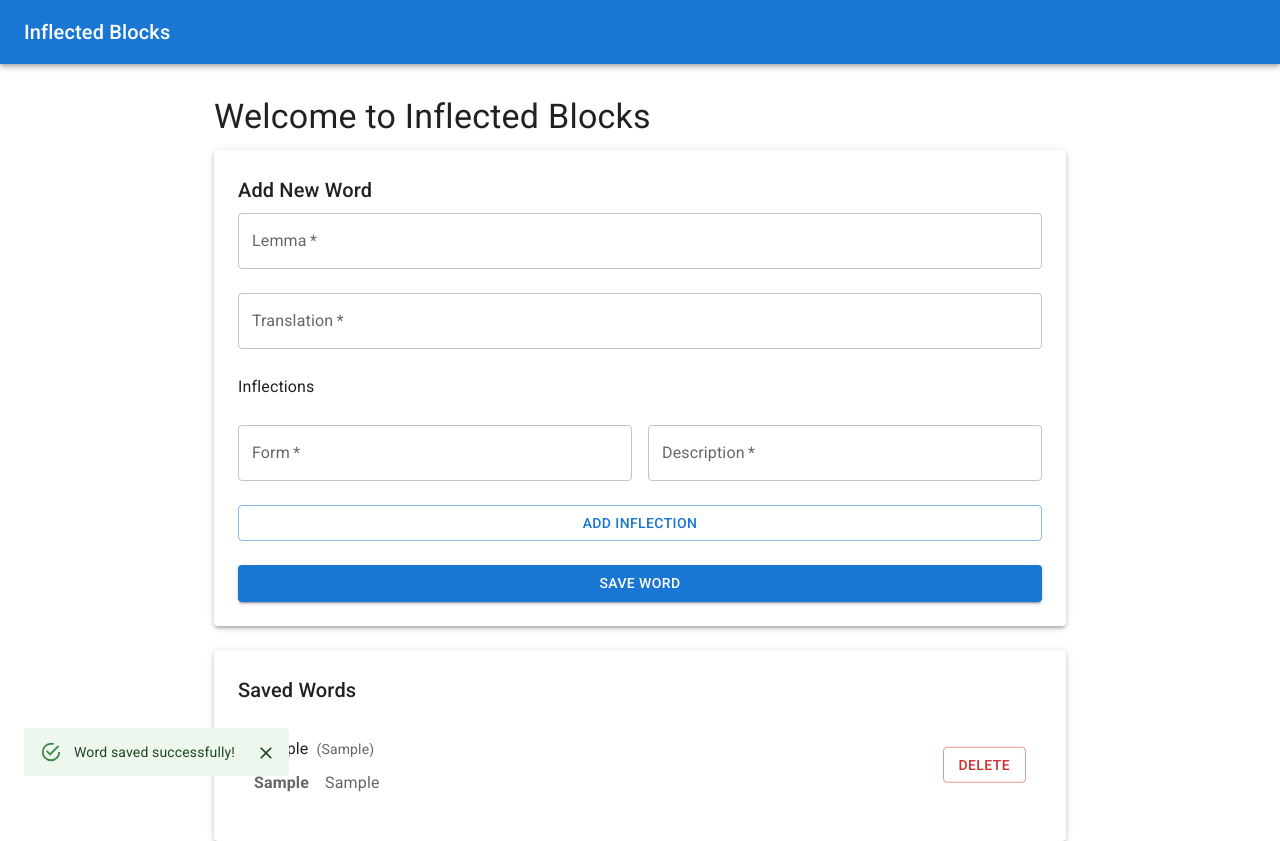
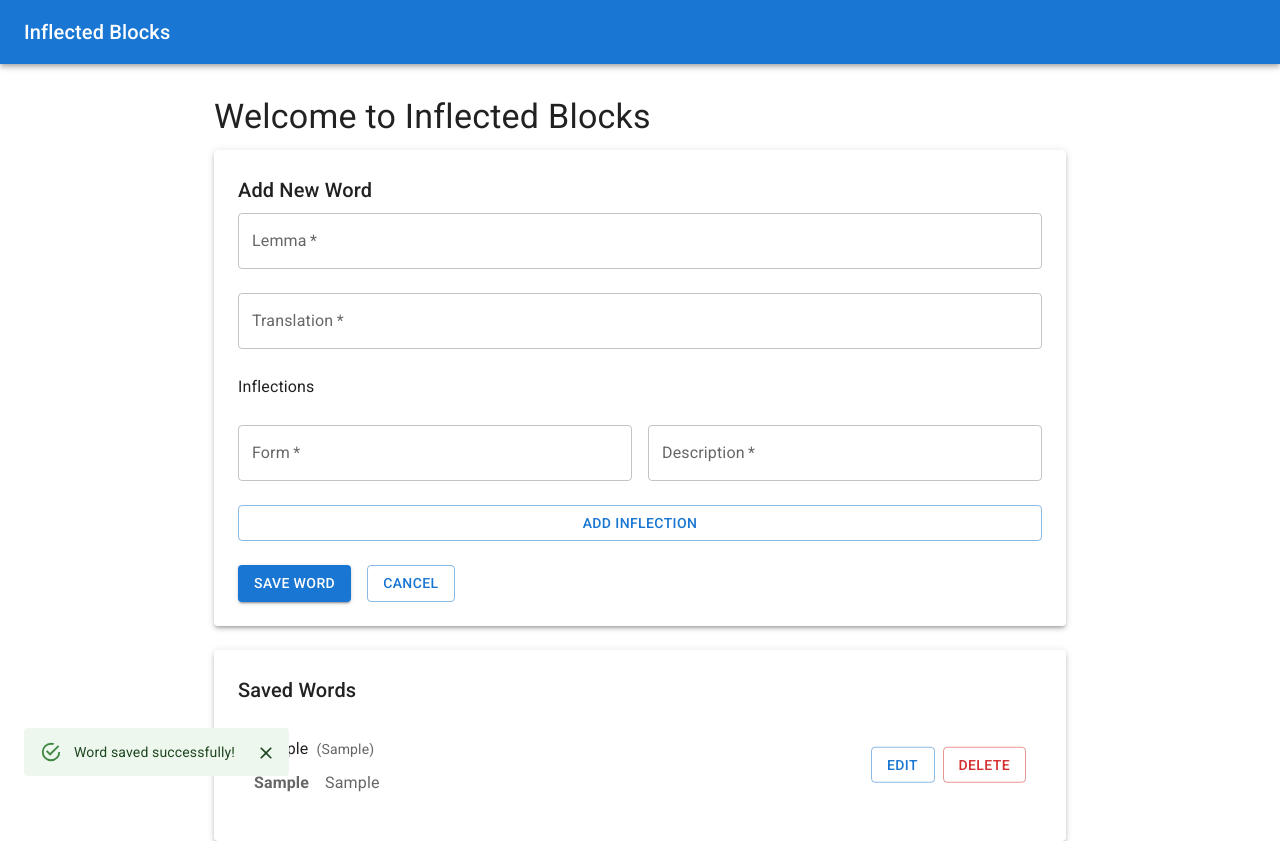
Before and after one commit to MartijnWallage/InflectedBlocks, a React (Create React App) app in the folder inflected-blocks/: page / in a window 1280 px wide. Both pictures are taken after typing "Sample", "Sample", "Sample", "Sample" into the empty fields and a click on the button "SAVE WORD". Built offline with nearby package versions, Linux system fonts and the light colour scheme.

Commit message:
add edit word functionality

```diff
--- a/inflected-blocks/src/App.tsx
+++ b/inflected-blocks/src/App.tsx
@@ -1,9 +1,10 @@
-import React from 'react';
+import React, { useState } from 'react';
 import { BrowserRouter as Router, Routes, Route } from 'react-router-dom';
 import { ThemeProvider, CssBaseline, Container, AppBar, Toolbar, Typography, Box } from '@mui/material';
 import { createTheme } from '@mui/material/styles';
 import WordForm from './components/WordForm';
 import WordList from './components/WordList';
+import { Word } from './types/word';
 import '@fontsource/roboto/300.css';
 import '@fontsource/roboto/400.css';
 import '@fontsource/roboto/500.css';
@@ -21,6 +22,16 @@ const theme = createTheme({
 });
 
 function App() {
+  const [editingWord, setEditingWord] = useState<Word | undefined>();
+
+  const handleEdit = (word: Word) => {
+    setEditingWord(word);
+  };
+
+  const handleCancelEdit = () => {
+    setEditingWord(undefined);
+  };
+
   return (
     <ThemeProvider theme={theme}>
       <CssBaseline />
@@ -40,8 +51,11 @@ function App() {
                   <Typography variant="h4" component="h1" gutterBottom>
                     Welcome to Inflected Blocks
                   </Typography>
-                  <WordForm />
-                  <WordList />
+                  <WordForm
+                    wordToEdit={editingWord}
+                    onCancel={handleCancelEdit}
+                  />
+                  <WordList onEdit={handleEdit} />
                 </>
               } />
             </Routes>
--- a/inflected-blocks/src/components/WordForm.tsx
+++ b/inflected-blocks/src/components/WordForm.tsx
@@ -1,4 +1,4 @@
-import React, { useState } from 'react';
+import React, { useState, useEffect } from 'react';
 import {
   Box,
   TextField,
@@ -10,16 +10,27 @@ import {
   Alert,
 } from '@mui/material';
 import { Word, Inflection } from '../types/word';
-import { saveWord } from '../utils/wordStorage';
+import { saveWord, updateWord } from '../utils/wordStorage';
 import { notifyWordUpdates } from '../utils/events';
 
-export default function WordForm() {
+interface WordFormProps {
+  wordToEdit?: Word;
+  onCancel?: () => void;
+}
+
+export default function WordForm({ wordToEdit, onCancel }: WordFormProps) {
   const [word, setWord] = useState<Word>({
     lemma: '',
     translation: '',
     inflections: [{ form: '', description: '' }],
   });
   const [showSuccess, setShowSuccess] = useState(false);
+
+  useEffect(() => {
+    if (wordToEdit) {
+      setWord(wordToEdit);
+    }
+  }, [wordToEdit]);
 
   const handleAddInflection = () => {
     setWord({
@@ -47,7 +58,11 @@ export default function WordForm() {
 
   const handleSubmit = (e: React.FormEvent) => {
     e.preventDefault();
-    saveWord(word);
+    if (wordToEdit) {
+      updateWord(wordToEdit, word);
+    } else {
+      saveWord(word);
+    }
     setWord({
       lemma: '',
       translation: '',
@@ -60,7 +75,7 @@ export default function WordForm() {
   return (
     <Paper elevation={3} sx={{ p: 3, mb: 3 }}>
       <Typography variant="h6" gutterBottom>
-        Add New Word
+        {wordToEdit ? 'Edit Word' : 'Add New Word'}
       </Typography>
       <form onSubmit={handleSubmit}>
         <Stack spacing={3}>
@@ -122,9 +137,16 @@ export default function WordForm() {
             Add Inflection
           </Button>
 
-          <Button type="submit" variant="contained" color="primary">
-            Save Word
-          </Button>
+          <Box sx={{ display: 'flex', gap: 2 }}>
+            <Button type="submit" variant="contained" color="primary">
+              {wordToEdit ? 'Update Word' : 'Save Word'}
+            </Button>
+            {onCancel && (
+              <Button onClick={onCancel} variant="outlined">
+                Cancel
+              </Button>
+            )}
+          </Box>
         </Stack>
       </form>
       <Snackbar
@@ -133,7 +155,7 @@ export default function WordForm() {
         onClose={() => setShowSuccess(false)}
       >
         <Alert onClose={() => setShowSuccess(false)} severity="success">
-          Word saved successfully!
+          {wordToEdit ? 'Word updated successfully!' : 'Word saved successfully!'}
         </Alert>
       </Snackbar>
     </Paper>
--- a/inflected-blocks/src/components/WordList.tsx
+++ b/inflected-blocks/src/components/WordList.tsx
@@ -14,7 +14,11 @@ import { Word } from '../types/word';
 import { getWords, deleteWord } from '../utils/wordStorage';
 import { subscribeToWordUpdates } from '../utils/events';
 
-export default function WordList() {
+interface WordListProps {
+  onEdit: (word: Word) => void;
+}
+
+export default function WordList({ onEdit }: WordListProps) {
   const [words, setWords] = useState<Word[]>([]);
 
   useEffect(() => {
@@ -86,6 +90,13 @@ export default function WordList() {
                 }
               />
               <ListItemSecondaryAction>
+                <Box sx={{ display: 'flex', gap: 1 }}>
+                  <Button
+                    variant="outlined"
+                    onClick={() => onEdit(word)}
+                  >
+                    Edit
+                  </Button>
                   <Button
                     variant="outlined"
                     color="error"
@@ -93,6 +104,7 @@ export default function WordList() {
                   >
                     Delete
                   </Button>
+                </Box>
               </ListItemSecondaryAction>
             </ListItem>
             {index < words.length - 1 && <Divider />}
--- a/inflected-blocks/src/utils/wordStorage.ts
+++ b/inflected-blocks/src/utils/wordStorage.ts
@@ -18,3 +18,14 @@ export const deleteWord = (index: number): void => {
   words.splice(index, 1);
   localStorage.setItem(STORAGE_KEY, JSON.stringify(words));
 };
+
+export const updateWord = (oldWord: Word, newWord: Word): void => {
+  const words = getWords();
+  const index = words.findIndex(
+    (w) => w.lemma === oldWord.lemma && w.translation === oldWord.translation
+  );
+  if (index !== -1) {
+    words[index] = newWord;
+    localStorage.setItem(STORAGE_KEY, JSON.stringify(words));
+  }
+};
```
Lines whose indentation alone changed are shown as unchanged.
